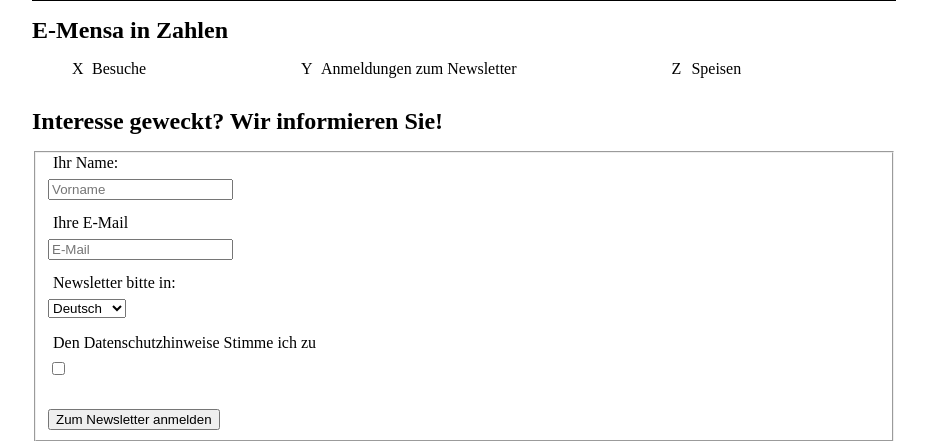
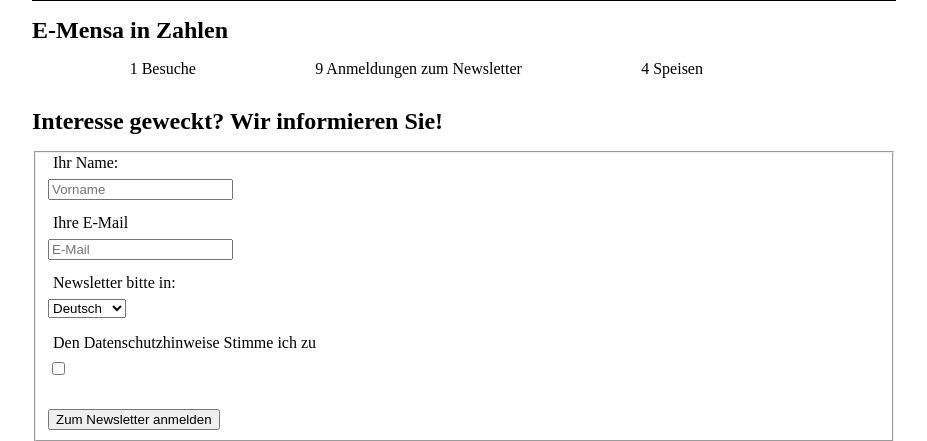
Before and after one commit to tuananh-aa-2001/E-MensaWerbeseite, a PHP site: page / in a window 1280 px wide. Shown: the part 1371-1812 px from the top of the page, without its empty margins (176-1103 px from the left). Run offline with PHP 8.4, Linux system fonts and the light colour scheme.

Commit message:
update codes

```diff
--- a/beispiele/meal.php
+++ b/beispiele/meal.php
@@ -54,7 +54,7 @@ $showRatings = [];
 if (!empty($_GET[GET_PARAM_SEARCH_TEXT])) {
     $searchTerm = $_GET[GET_PARAM_SEARCH_TEXT];
     foreach ($ratings as $rating) {
-        if (strcasecmp($rating['text'], $searchTerm) > 0) {
+        if (stripos($rating['text'], $searchTerm) > 0) {
                 $showRatings[] = $rating;
         }
     }
--- a/werbeseite/Anmeldungsdaten.txt
+++ b/werbeseite/Anmeldungsdaten.txt
@@ -5,3 +5,5 @@ Tuan Nguyen;nguyentuan6730@gmail.com;
 Tuan Nguyen;nguyentuan6730@gmail.com;de
 Tuan Nguyen;nguyentuan6730@gmail.com;en
 Tuan Nguyen;nguyentuan6730@gmail.com;en
+mai;congtuan@gmail.com;de
+mai;congtuan@gmail.com;de
--- a/werbeseite/index.php
+++ b/werbeseite/index.php
@@ -80,12 +80,35 @@ echo "Test";
 <div id="numbersMain">
     <h1>E-Mensa in Zahlen</h1>
     <ul class="zahlenList">
-        <li>X</li>
-        <li>Besuche</li>
-        <li>Y</li>
-        <li>Anmeldungen zum Newsletter</li>
-        <li>Z</li>
-        <li>Speisen</li>
+        <li>
+            <?php
+            session_start();
+            if(empty($_SESSION['counter']))
+                $_SESSION['counter'] = 1;
+            else
+                $_SESSION['counter']++;
+            echo $_SESSION['counter'];
+            ?> Besuche
+        </li>
+
+        <li>
+            <?php
+            $text_file = "Anmeldungsdaten.txt";
+            $lines = file($text_file);
+            $number_of_lines = count($lines);
+            echo $number_of_lines;
+            ?>
+            Anmeldungen zum Newsletter
+        </li>
+        <li>
+            <?php
+            $text_file = "Gerichte.txt";
+            $all_lines = file($text_file);
+            $number_of_lines = count($all_lines);
+            echo $number_of_lines;
+            ?>
+            Speisen
+        </li>
     </ul>
 </div>
 <div id="contactMain">
--- a/werbeseite/index_stylesheet.css
+++ b/werbeseite/index_stylesheet.css
@@ -55,16 +55,16 @@ h1{
     border: 1px solid black;
 }
 #numbersMain{
-    margin-top: 10px;
-    margin-left: 200px;
-    margin-right: 200px;
-    margin-bottom: 30px;
+    margin: 10px 200px 30px;
 }
-#numbersMain>ul.zahlenList{
-    display: grid;
-    list-style-type: none;
-    grid-template-columns: 20px auto 20px auto 20px auto;
+#numbersMain ul {
+    text-align:left;
 }
+#numbersMain li {
+    display: inline-block;
+    padding: 0 7% 0 7%;
+}
+
 #contactMain{
     margin-top: 10px;
     margin-left: 200px;
```
